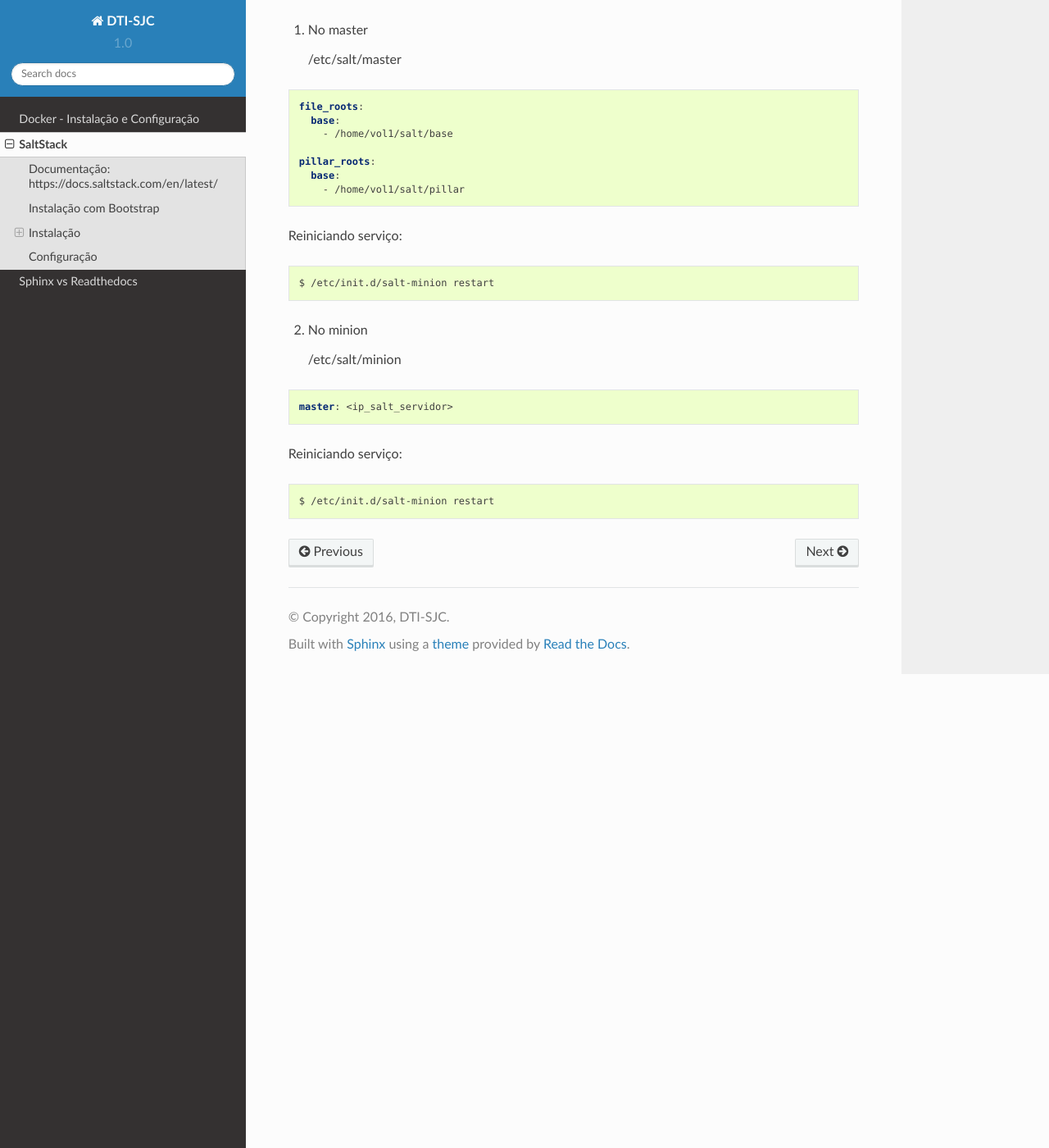
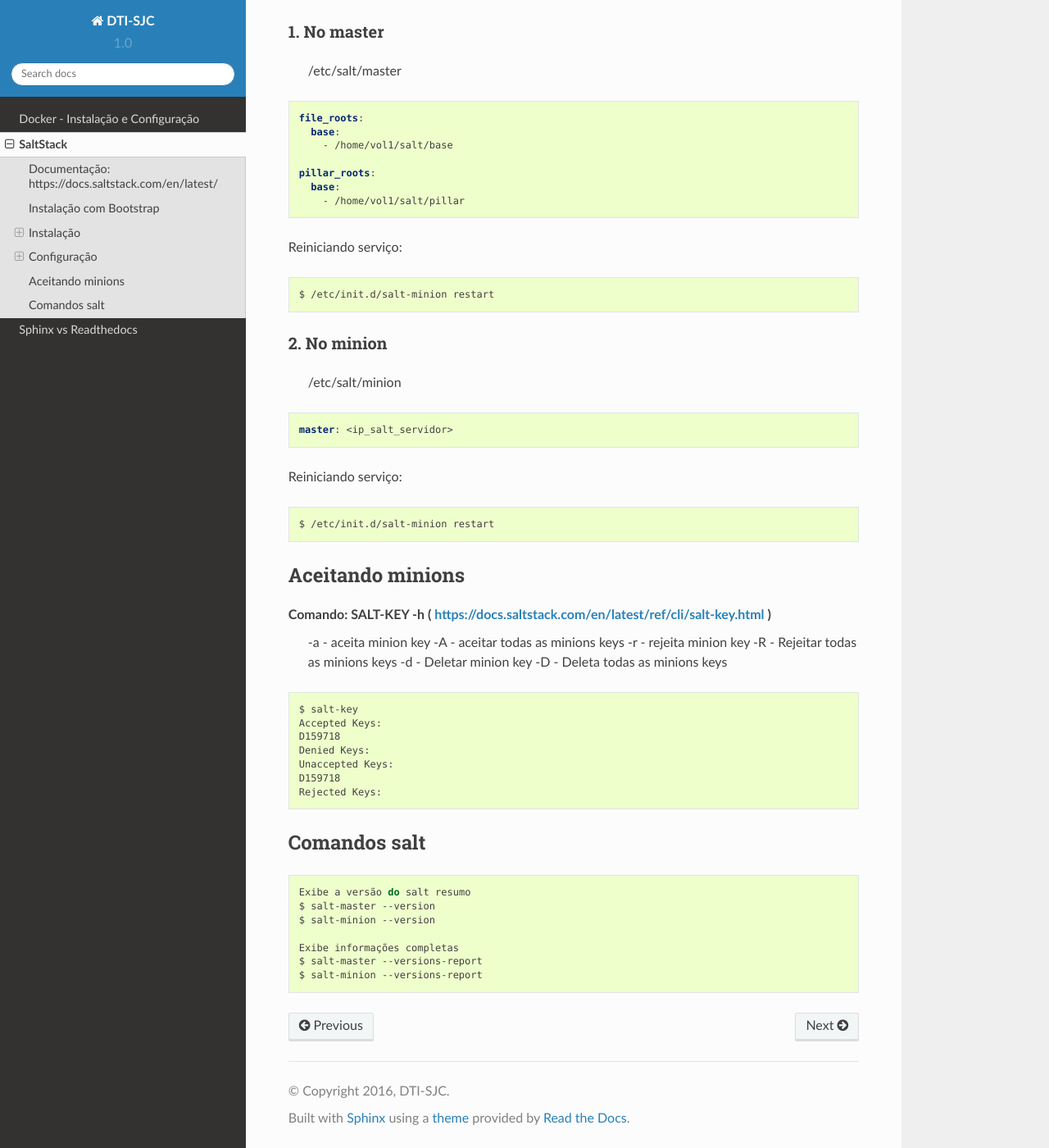
Before and after one commit to tiusjc/dtisjc-docs, a Sphinx documentation site: the page built from docs/source/saltstack.rst, in a window 1280 px wide and 1400 px high, scrolled down 907 px. Shown: the whole window at 82% size. Built offline with Sphinx 7.4.7 and the Read the Docs theme 2.0.0, drawn with Linux system fonts in a browser that asks for light colours.

Commit message:
Atualizando salt

```diff
--- a/docs/source/saltstack.rst
+++ b/docs/source/saltstack.rst
@@ -43,6 +43,7 @@ Configuração
 ------------
 
 1. No master
+~~~~~~~~~~~~
 
    /etc/salt/master
 
@@ -63,6 +64,7 @@ Reiniciando serviço:
   $ /etc/init.d/salt-minion restart
 
 2. No minion
+~~~~~~~~~~~~
 
    /etc/salt/minion
 
@@ -75,3 +77,39 @@ Reiniciando serviço:
 .. code-block:: bash
 
   $ /etc/init.d/salt-minion restart
+
+Aceitando minions
+-----------------
+
+::
+
+Comando: SALT-KEY -h ( https://docs.saltstack.com/en/latest/ref/cli/salt-key.html )
+         -a - aceita minion key
+         -A - aceitar todas as minions keys
+         -r - rejeita minion key
+         -R - Rejeitar todas as minions keys
+         -d - Deletar minion key
+         -D - Deleta todas as minions keys
+
+.. code-block:: bash
+
+  $ salt-key
+  Accepted Keys:
+  D159718
+  Denied Keys:
+  Unaccepted Keys:
+  D159718
+  Rejected Keys:
+
+Comandos salt
+-------------
+
+.. code-block:: bash
+
+  Exibe a versão do salt resumo
+  $ salt-master --version
+  $ salt-minion --version
+
+  Exibe informações completas
+  $ salt-master --versions-report
+  $ salt-minion --versions-report
```
Also changed, not shown: 6 other files.
